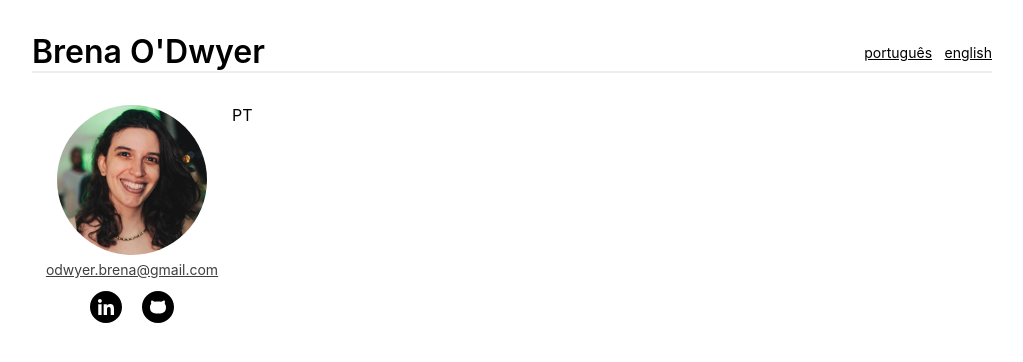
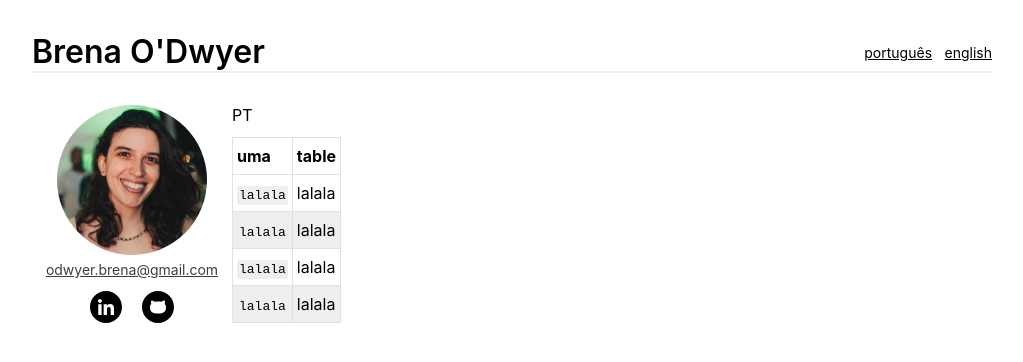
Before and after one commit to brena-odwyer/brena-odwyer.github.io, a Jekyll site: the page built from pt/index.md, in a window 1280 px wide. Shown: the top 362 px of the page, without its empty margins (128-1151 px from the left). Built offline with Jekyll 4.4.1, drawn with Linux system fonts in a browser that asks for light colours.

Commit message:
fix: add table style

```diff
--- a/_config.yml
+++ b/_config.yml
@@ -32,7 +32,6 @@ exclude:
   - Gemfile.lock
 
 # Build settings
-theme: minima
 plugins:
   - jekyll-feed
 
--- a/assets/css/style.css
+++ b/assets/css/style.css
@@ -1,19 +1,3 @@
-body {
-    background-color: white;
-    margin: 32px 16px;
-    font-family: -apple-system, BlinkMacSystemFont, "Segoe UI", Helvetica, Arial, sans-serif, "Apple Color Emoji", "Segoe UI Emoji", "Segoe UI Symbol";
-}
-
-h1,
-h2,
-h3,
-h4,
-h5,
-h6,
-p {
-    margin-bottom: 12px;
-}
-
 .bo-bounds {
     max-width: 960px;
     margin: auto;
@@ -85,20 +69,6 @@ a:hover,
     fill: #3f3f3f;
 }
 
-pre,
-code {
-    background-color: #EEEEEE;
-}
-
-code {
-    padding: 2px;
-    border-radius: 2px;
-}
-pre {
-    padding: 8px;
-    border-radius: 4px;
-}
-
 @media screen and (min-width: 544px) {
     .bo-content {
         display: flex;
--- /dev/null
+++ b/assets/css/tag-override.css
@@ -0,0 +1,47 @@
+body {
+    background-color: white;
+    margin: 32px 16px;
+    font-family: -apple-system, BlinkMacSystemFont, "Segoe UI", Helvetica, Arial, sans-serif, "Apple Color Emoji", "Segoe UI Emoji", "Segoe UI Symbol";
+}
+
+h1,
+h2,
+h3,
+h4,
+h5,
+h6,
+p {
+    margin-bottom: 12px;
+}
+
+pre,
+code {
+    background-color: #EEEEEE;
+}
+
+code {
+    padding: 2px;
+    border-radius: 2px;
+}
+pre {
+    padding: 8px;
+    border-radius: 4px;
+}
+
+table {
+    border-radius: 12px;
+}
+
+table th,
+table td {
+    padding: 8px 4px;
+    border: 1px solid #DEDEDEDE;
+}
+
+table tr {
+    border-top: 1px solid #DEDEDEDE;
+}
+
+table tr:nth-child(2n) {
+    background-color: #EEEEEE;
+}
--- a/pt/index.md
+++ b/pt/index.md
@@ -6,3 +6,10 @@ profile-picture-alt: >-
 ---
 
 PT
+
+|uma|table|
+|---|---|
+|`lalala`|lalala|
+|`lalala`|lalala|
+|`lalala`|lalala|
+|`lalala`|lalala|
```
